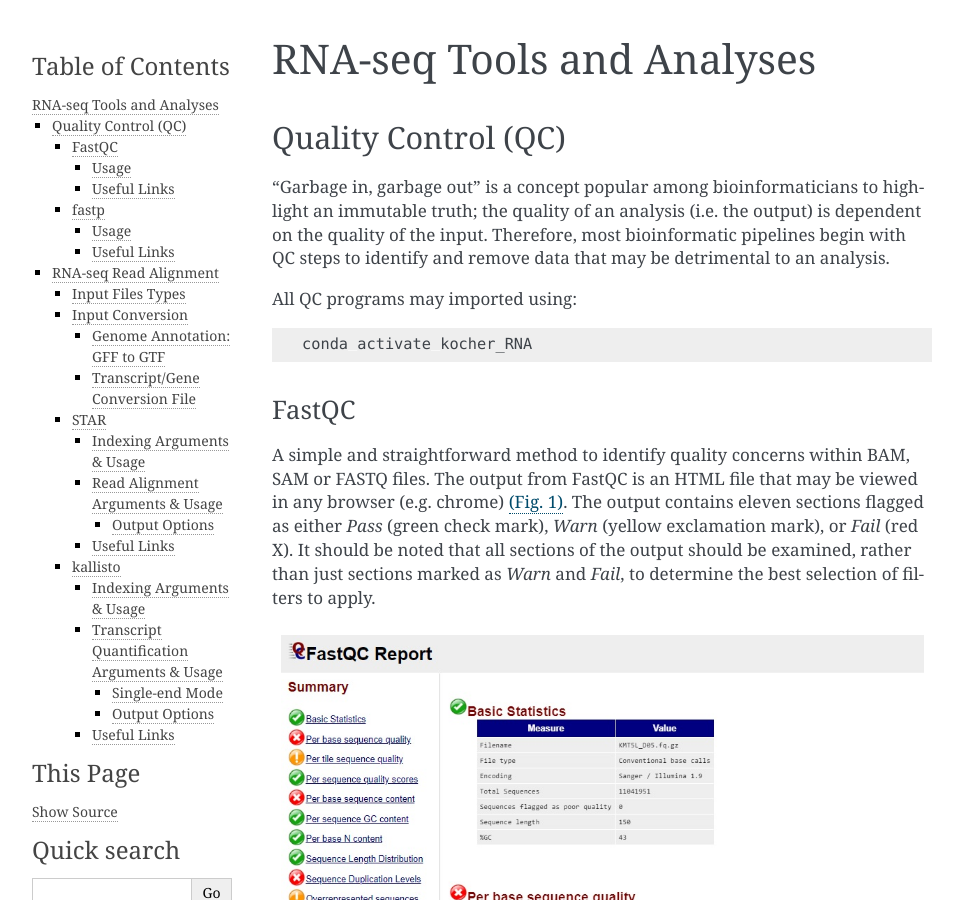
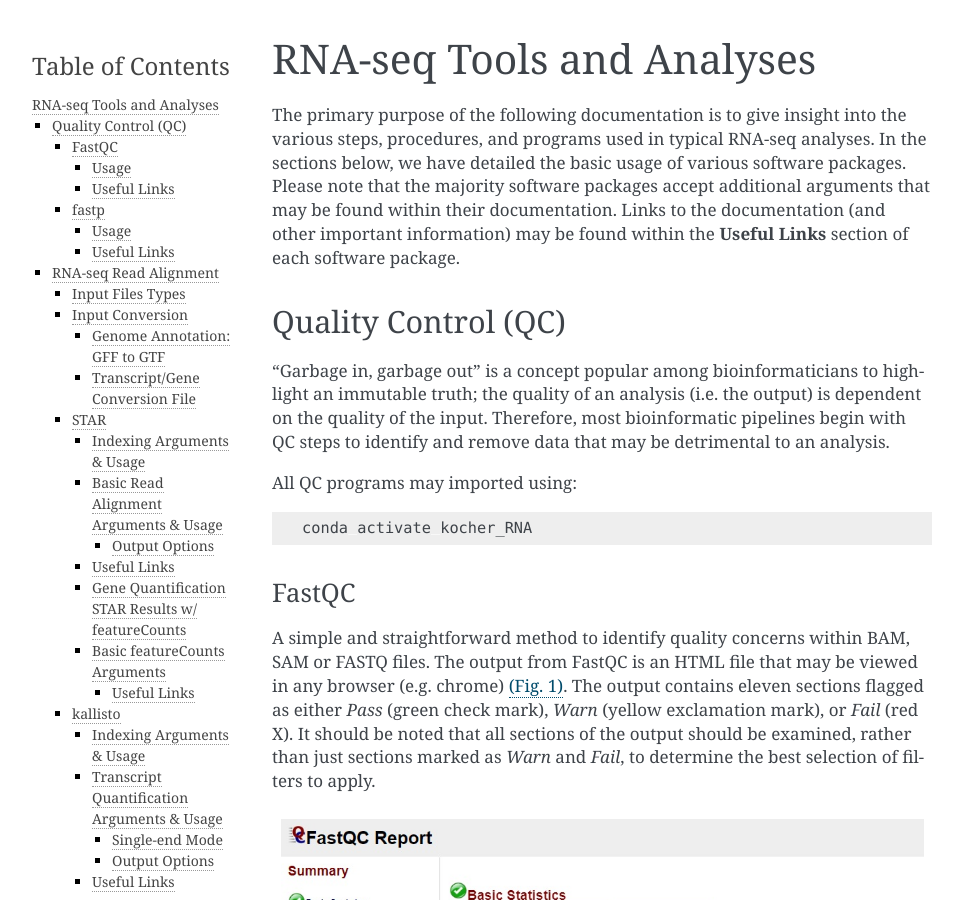
Before and after one commit to kocherlab/kocher_guides, a Sphinx documentation site: the page built from docs/Guides/RNAseq.rst, in a window 1280 px wide and 900 px high. Shown: the whole window, without its empty margins (148-1111 px from the left). Built offline with Sphinx 7.4.7, drawn with Linux system fonts in a browser that asks for light colours; some of the changed text lies outside the part shown.

Commit message:
STAR quant and opening

```diff
--- a/docs/Guides/RNAseq.rst
+++ b/docs/Guides/RNAseq.rst
@@ -1,6 +1,7 @@
 ##########################
 RNA-seq Tools and Analyses
 ##########################
+The primary purpose of the following documentation is to give insight into the various steps, procedures, and programs used in typical RNA-seq analyses. In the sections below, we have detailed the basic usage of various software packages. Please note that the majority software packages accept additional arguments that may be found within their documentation. Links to the documentation (and other important information) may be found within the **Useful Links** section of each software package.
 
 ********************
 Quality Control (QC)
@@ -167,8 +168,8 @@
 
    STAR --runThreadN 10 --runMode genomeGenerate --genomeDir AMEL_Index --genomeFastaFiles GCF_003254395.2_Amel_HAv3.1_genomic.fna --sjdbGTFfile GCF_003254395.2_Amel_HAv3.1_genomic.gtf --sjdbOverhang 99 --limitGenomeGenerateRAM 38000000000
 
-Read Alignment Arguments & Usage
---------------------------------
+Basic Read Alignment Arguments & Usage
+--------------------------------------
 * **--runMode alignReads**: Required to set the run-mode to read alignment
 * **--runThreadN** *thread_int*: Defines the number of threads for read alignment
 * **--genomeDir** *output_dir*: Defines the name of the index directory
@@ -197,6 +198,28 @@
 * `Documentation <https://github.com/alexdobin/STAR/blob/master/doc/STARmanual.pdf>`_
 * `Reference \(Dobin et al\.\, 2012\) <https://academic.oup.com/bioinformatics/article-lookup/doi/10.1093/bioinformatics/bts635>`_
 * `Github <https://github.com/alexdobin/STAR>`_
+
+Gene Quantification STAR Results w/ featureCounts
+-------------------------------------------------
+A simple and straightforward method from the subread package to estimate gene counts from BAM files.  that only requries a **Genome annotation**.
+
+Basic featureCounts Arguments
+-----------------------------
+* **-a** *gtf_file*: Defines the name of the genomic annotation
+* **-T** *thread_int*: Defines the number of threads for read alignment
+* **-o** *output_file*: Defines the filename of the count output
+* **BAM File**: The filename of the **BAM File** *Note: Positional argument*
+
+.. code-block:: bash
+   :name: star_quant
+
+   featureCounts -T 10 -a GCF_003254395.2_Amel_HAv3.1_genomic.gt -o AMEL2_featurecounts.txt AMEL2.out.bam
+
+Useful Links
+^^^^^^^^^^^^
+* `Documentation <http://bioinf.wehi.edu.au/subread-package/SubreadUsersGuide.pdf>`_
+* `Reference \(Liao et al\.\, 2014\) <https://academic.oup.com/bioinformatics/article-lookup/doi/10.1093/bioinformatics/btt656>`_
+* `Homepage <http://subread.sourceforge.net/>`_
 
 ----
 
```
